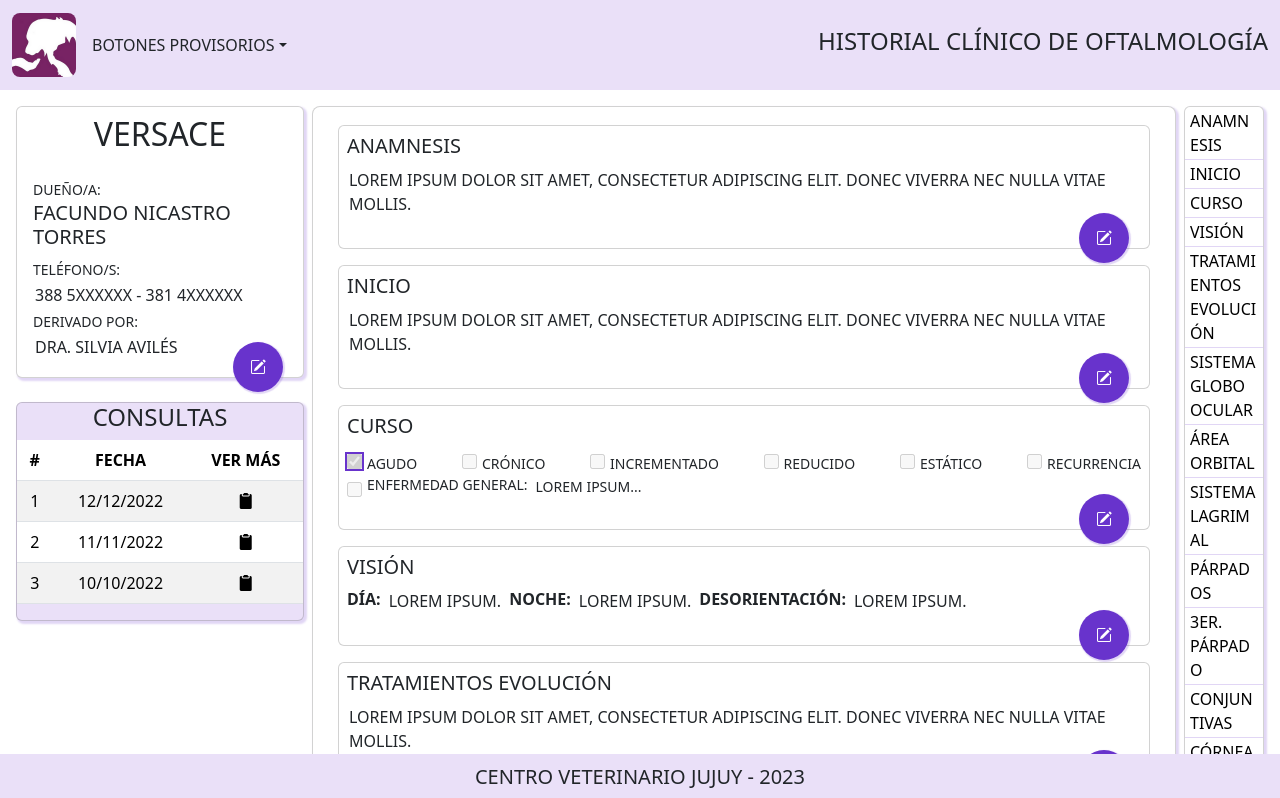
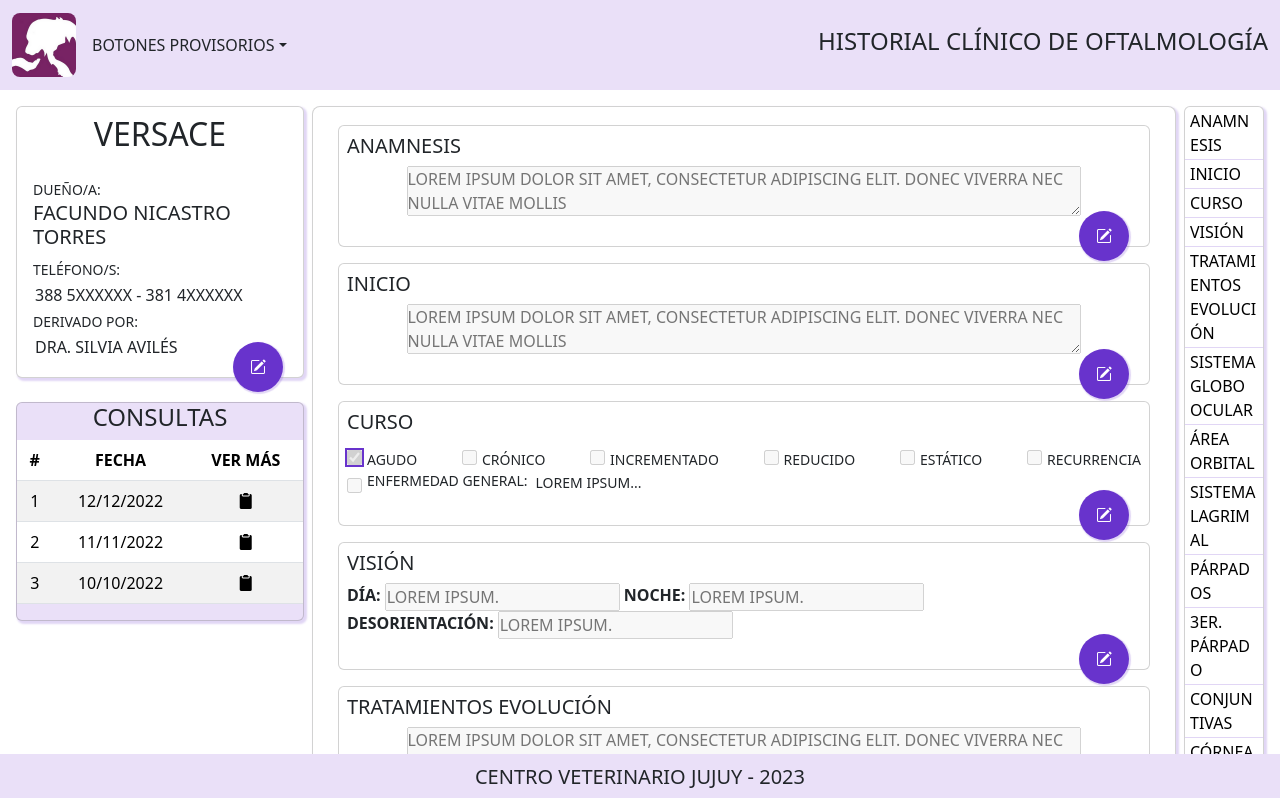
Before and after one commit to FNicastroTorresDev/HCVO, a React (Create React App) app: page /medical-file in a window 1280 px wide. Shown: the top 798 px of the page. Built offline with nearby package versions, Linux system fonts and the light colour scheme.

Commit message:
edit InfoForm

```diff
--- a/src/components/PetFile/partials/MedicalData/partials/InfoForm/InfoForm.js
+++ b/src/components/PetFile/partials/MedicalData/partials/InfoForm/InfoForm.js
@@ -2,11 +2,11 @@ import React from "react"
 import EditButton from "../../../../../EditButton/EditButton"
 import './infoForm.css'
 
-const InfoForm = props => {
+const InfoForm = ({ id, title }) => {
   return (
-    <section id={props.id} className='card p-2 my-2 margin-fondo'>
-      <h4 className='fs-5'>{props.title}</h4>
-      <p>Lorem ipsum dolor sit amet, consectetur adipiscing elit. Donec viverra nec nulla vitae mollis.</p>
+    <section id={id} className='card p-2 my-2 margin-fondo'>
+      <h4 className='fs-5'>{title}</h4>
+      <textarea name={id} type="text" placeholder="Lorem ipsum dolor sit amet, consectetur adipiscing elit. Donec viverra nec nulla vitae mollis" disabled />
       <EditButton />
     </section>
   )
--- a/src/components/PetFile/partials/MedicalData/partials/InfoForm/infoForm.css
+++ b/src/components/PetFile/partials/MedicalData/partials/InfoForm/infoForm.css
@@ -1,3 +1,8 @@
 .margin-fondo {
   padding-bottom: 30px !important;
 }
+
+textarea {
+  width: 85%;
+  margin: 0px auto;
+}
--- a/src/components/PetFile/partials/MedicalData/partials/VisionInfo/VisionInfo.js
+++ b/src/components/PetFile/partials/MedicalData/partials/VisionInfo/VisionInfo.js
@@ -8,15 +8,15 @@ const VisionInfo = () => {
       <div className='d-flex flex-wrap'>
         <div className='d-flex'>
           <label className='fw-bold' for="dia">Día:</label>
-          <p className='mx-2' id='dia'>Lorem ipsum.</p>
+          <input className='mx-1' id='dia' disabled placeholder='Lorem ipsum.'/>
         </div>
         <div className='d-flex'>
           <label className='fw-bold' for="noche">Noche:</label>
-          <p className='mx-2' id='noche'>Lorem ipsum.</p>
+          <input className='mx-1' id='noche' disabled placeholder='Lorem ipsum.'/>
         </div>
         <div className='d-flex'>
           <label className='fw-bold' for="desorientacion">Desorientación:</label>
-          <p className='mx-2' id='desorientacion'>Lorem ipsum.</p>
+          <input className='mx-1' id='desorientacion' disabled placeholder='Lorem ipsum.'/>
         </div>
       </div>
       <EditButton />
--- a/src/components/QueryHistory/QueryHistory.js
+++ b/src/components/QueryHistory/QueryHistory.js
@@ -19,19 +19,19 @@ const QueryHistory = () => {
           <tr>
             <td>1</td>
             <td>12/12/2022</td>
-            <td><i class="bi bi-clipboard2-fill"></i></td>
+            <td title='Ver consulta'><i class="bi bi-clipboard2-fill"></i></td>
           </tr>
 
           <tr>
             <td>2</td>
             <td>11/11/2022</td>
-            <td><i class="bi bi-clipboard2-fill"></i></td>
+            <td title='Ver consulta'><i class="bi bi-clipboard2-fill"></i></td>
           </tr>
 
           <tr>
             <td>3</td>
             <td>10/10/2022</td>
-            <td><i class="bi bi-clipboard2-fill"></i></td>
+            <td title='Ver consulta'><i class="bi bi-clipboard2-fill"></i></td>
           </tr>
         </tbody>
       </table>
```
